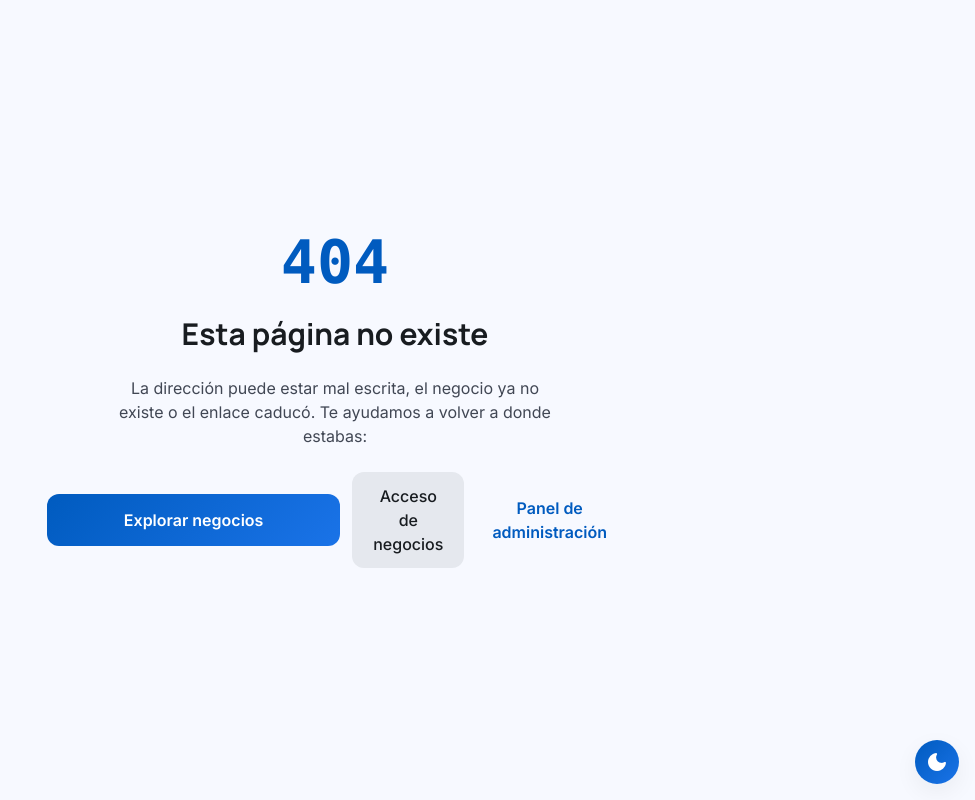
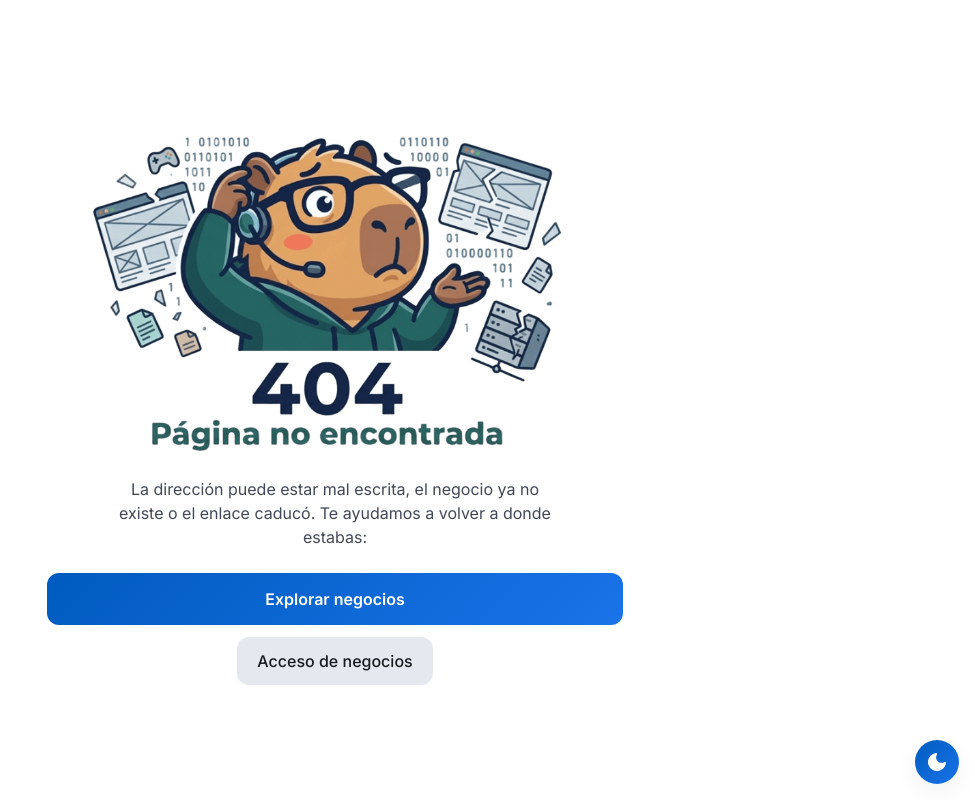
Before and after one commit to jarmandoh/Reservorio, an Angular app in the folder frontend/: page /loading in a window 1280 px wide. Shown: the whole page, without its empty margins (305-1280 px from the left). Built offline with nearby package versions, Linux system fonts and the light colour scheme; a web font is replaced by a local one.

Commit message:
Refactor code structure for improved readability and maintainability

```diff
--- a/frontend/src/app/app.config.ts
+++ b/frontend/src/app/app.config.ts
@@ -1,5 +1,5 @@
 import { ApplicationConfig, isDevMode } from '@angular/core';
-import { provideRouter, withPreloading, PreloadAllModules, withInMemoryScrolling, withViewTransitions, withComponentInputBinding } from '@angular/router';
+import { provideRouter, withInMemoryScrolling, withViewTransitions, withComponentInputBinding } from '@angular/router';
 import { provideHttpClient, withInterceptors } from '@angular/common/http';
 // Para modo zoneless experimental (Angular 22+): descomenta la línea siguiente,
 // elimina `zone.js` de `polyfills` en `angular.json:50` y añade
@@ -16,7 +16,6 @@ export const appConfig: ApplicationConfig = {
     provideRouter(
       routes,
       withComponentInputBinding(),
-      withPreloading(PreloadAllModules),
       withInMemoryScrolling({ scrollPositionRestoration: 'top', anchorScrolling: 'enabled' }),
       withViewTransitions()
     ),
--- a/frontend/src/app/features/home/home.component.ts
+++ b/frontend/src/app/features/home/home.component.ts
@@ -1,4 +1,17 @@
-import { Component, OnInit, OnDestroy, AfterViewInit, signal, computed, inject, ElementRef, ChangeDetectionStrategy, HostListener, viewChild, afterNextRender } from '@angular/core';
+import {
+  Component,
+  OnInit,
+  OnDestroy,
+  AfterViewInit,
+  signal,
+  computed,
+  inject,
+  ElementRef,
+  ChangeDetectionStrategy,
+  HostListener,
+  viewChild,
+  afterNextRender,
+} from '@angular/core';
 import { CommonModule } from '@angular/common';
 import { Router, RouterLink } from '@angular/router';
 import { FormsModule } from '@angular/forms';
@@ -79,7 +92,9 @@ const CATEGORIES = ['Todos', 'Salud & Bienestar', 'Belleza', 'Fitness', 'Educaci
                   >
                     <span class="material-icons-round text-base">account_circle</span>
                     <span class="hidden sm:inline">Mi cuenta</span>
-                    <span class="material-icons-round text-sm">{{ showAccountMenu() ? 'expand_less' : 'expand_more' }}</span>
+                    <span class="material-icons-round text-sm">{{
+                      showAccountMenu() ? 'expand_less' : 'expand_more'
+                    }}</span>
                   </button>
                   @if (showAccountMenu()) {
                     <div
@@ -140,7 +155,7 @@ const CATEGORIES = ['Todos', 'Salud & Bienestar', 'Belleza', 'Fitness', 'Educaci
           </div>
 
           <!-- Search bar -->
-          <div class="grid gap-3 sm:grid-cols-[1fr_220px] max-w-3xl">
+          <div class="g-search grid gap-3 sm:grid-cols-[1fr_220px] max-w-3xl">
             <div class="relative">
               <span
                 class="material-icons-round absolute left-4 top-1/2 -translate-y-1/2
@@ -490,7 +505,10 @@ export class HomeComponent implements OnInit, OnDestroy, AfterViewInit {
     if (this.auth.isCustomerUnlocked()) {
       const token = this.auth.getCustomerToken();
       if (token) {
-        this.api.getCustomerMe(token).pipe(catchError(() => of(null))).subscribe(customer => {
+        this.api
+          .getCustomerMe(token)
+          .pipe(catchError(() => of(null)))
+          .subscribe(customer => {
             if (customer?.name) this.customerName.set(customer.name);
             else {
               const payload = this.auth.decodeToken(token) as { customerId?: string } | null;
@@ -501,7 +519,10 @@ export class HomeComponent implements OnInit, OnDestroy, AfterViewInit {
     } else if (this.auth.isOwnerUnlocked()) {
       const token = this.auth.getOwnerToken();
       if (token) {
-        this.api.getOwnerMe(token).pipe(catchError(() => of(null))).subscribe(owner => {
+        this.api
+          .getOwnerMe(token)
+          .pipe(catchError(() => of(null)))
+          .subscribe(owner => {
             if (owner?.name) this.ownerName.set(owner.name);
             else this.ownerName.set('Negocio');
           });
@@ -525,7 +546,10 @@ export class HomeComponent implements OnInit, OnDestroy, AfterViewInit {
           if (known) this.businessName.set(known.name);
           else {
             this.businessName.set('Negocio');
-            this.api.getBusinesses().pipe(catchError(() => of([]))).subscribe(list => {
+            this.api
+              .getBusinesses()
+              .pipe(catchError(() => of([])))
+              .subscribe(list => {
                 const found = list.find(b => b.id === businessId);
                 if (found) this.businessName.set(found.name);
               });
--- a/frontend/src/app/features/not-found/not-found.component.ts
+++ b/frontend/src/app/features/not-found/not-found.component.ts
@@ -6,18 +6,16 @@ import { RouterLink } from '@angular/router';
   standalone: true,
   imports: [RouterLink],
   template: `
-    <div class="min-h-screen bg-surface flex items-center justify-center p-6">
+    <div class="min-h-screen bg-white flex items-center justify-center p-6">
       <div class="max-w-xl w-full text-center space-y-6">
-        <p class="font-mono text-6xl font-bold text-primary">404</p>
-        <h1 class="font-display text-2xl font-bold sm:text-3xl">Esta página no existe</h1>
+        <img src="assets/imgs/not-found.png" alt="404. Página no encontrada" class="w-full max-w-lg h-auto mx-auto" />
         <p class="text-on-surface-variant text-sm sm:text-base max-w-md mx-auto">
           La dirección puede estar mal escrita, el negocio ya no existe o el enlace caducó. Te ayudamos a volver a donde
           estabas:
         </p>
-        <div class="flex flex-col sm:flex-row items-center justify-center gap-3">
+        <div class="flex flex-col sm:flex-col items-center justify-center gap-3">
           <a routerLink="/" class="btn-primary">Explorar negocios</a>
           <a routerLink="/owner/login" class="btn-secondary">Acceso de negocios</a>
-          <a routerLink="/admin" class="btn-tertiary">Panel de administración</a>
         </div>
       </div>
     </div>
```
Also changed, not shown: frontend/src/assets/imgs/not-found.png (added). Lines whose indentation alone changed are shown as unchanged.
